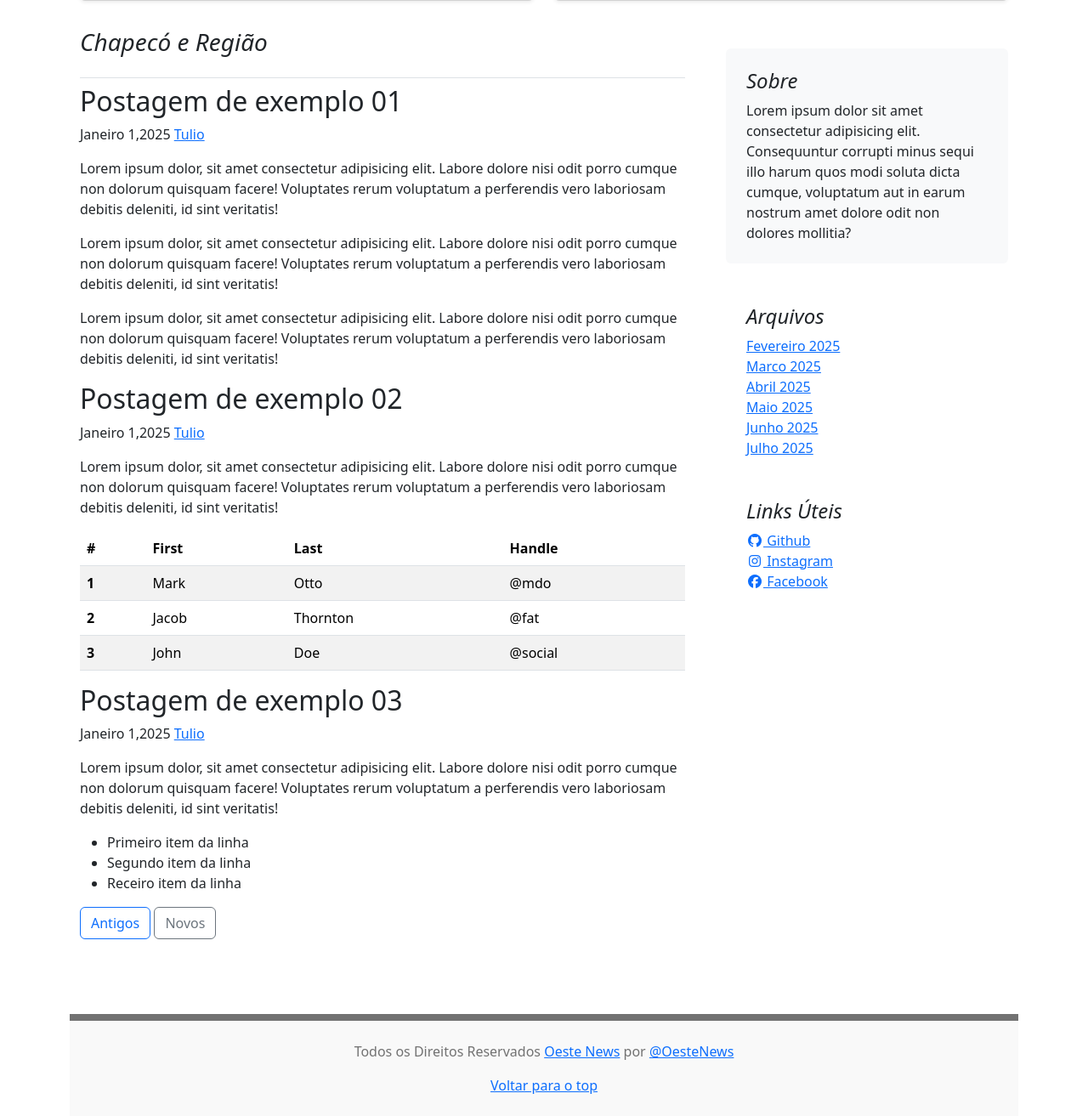
After one commit to lordjack/pweb1_2025_2, a PHP site: page /blog/index.html in a window 1280 px wide. The commit adds this page. Shown: the part 592-1905 px from the top of the page at 85% size. Run offline with PHP 8.4, Linux system fonts and the light colour scheme; some libraries are stand-ins or nearby versions.

Commit message:
criação estrutura admin blog

```diff
--- /dev/null
+++ b/php/blog/css/styles.css
@@ -0,0 +1,23 @@
+.blog-header {
+  line-height: 1;
+  border-bottom: 1px solid #e5e5e5;
+}
+
+.blog-paginacao {
+  margin-bottom: 4rem;
+}
+
+.blog-paginacao > btn {
+  border-radius: 2rem;
+}
+/* footer */
+.blog-footer {
+  padding: 3.5rem 3;
+  color: #727272 !important;
+  text-align: center;
+  background-color: #f9f9f9;
+  border-top: 0.5rem solid;
+}
+.blog-footer p:last-child {
+  margin-bottom: 0;
+}
--- /dev/null
+++ b/php/blog/index.html
@@ -0,0 +1,295 @@
+<!DOCTYPE html>
+<html lang="en">
+  <head>
+    <meta charset="utf-8" />
+    <meta name="viewport" content="width=device-width, initial-scale=1" />
+    <title>Bootstrap demo</title>
+    <link
+      href="https://cdn.jsdelivr.net/npm/bootstrap@5.3.8/dist/css/bootstrap.min.css"
+      rel="stylesheet"
+      integrity="sha384-sRIl4kxILFvY47J16cr9ZwB07vP4J8+LH7qKQnuqkuIAvNWLzeN8tE5YBujZqJLB"
+      crossorigin="anonymous"
+    />
+    <link
+      rel="stylesheet"
+      href="https://cdnjs.cloudflare.com/ajax/libs/font-awesome/7.0.1/css/all.min.css"
+      integrity="sha512-2SwdPD6INVrV/lHTZbO2nodKhrnDdJK9/kg2XD1r9uGqPo1cUbujc+IYdlYdEErWNu69gVcYgdxlmVmzTWnetw=="
+      crossorigin="anonymous"
+      referrerpolicy="no-referrer"
+    />
+
+    <link rel="stylesheet" href="css/styles.css" />
+  </head>
+  <body>
+    <div class="container">
+      <header class="blog-header">
+        <div class="row d-flex justify-content-between align-items-center">
+          <div class="col-4">
+            <a class="link-secondary" href="#">Se inscreva</a>
+          </div>
+          <div class="col-4">
+            <a class="display-6 link-secondary" href="#">Oeste News</a>
+          </div>
+          <div class="col-4">
+            <a class="link-secondary" href="#">
+              <i class="fa-solid fa-magnifying-glass"></i>
+            </a>
+            <a class="btn btn-sm btn-outline-secondary" href="#"
+              >Cadastrar-se</a
+            >
+          </div>
+        </div>
+      </header>
+      <div class="nav-scroller py-1 mb-2">
+        <!-- link: https://getbootstrap.com/docs/5.3/utilities/spacing/-->
+        <nav class="nav flex justify-content-between">
+          <a href="#" class="link-secundary">Mundo</a>
+          <a href="#" class="link-secundary">Brasil</a>
+          <a href="#" class="link-secundary">Tecnologia</a>
+          <a href="#" class="link-secundary">Design</a>
+          <a href="#" class="link-secundary">Cultura</a>
+          <a href="#" class="link-secundary">Negócios</a>
+          <a href="#" class="link-secundary">Política</a>
+          <a href="#" class="link-secundary">Opniões</a>
+          <a href="#" class="link-secundary">Ciência</a>
+          <a href="#" class="link-secundary">Saúde</a>
+          <a href="#" class="link-secundary">Viagens</a>
+        </nav>
+      </div>
+
+      <main class="container">
+        <div class="bg-dark p-4 mb-4 text-white rounded">
+          <div class="col-mb-6 px-0">
+            <h1 class="display-5 fst-italic">Titulo de uma postagem blog</h1>
+            <p class="lead">
+              Multiplas linhas de texto que forma o led, informando novos
+              leitores...
+            </p>
+            <p class="lead">
+              <a class="text-white fw-bold text-decoration-none" href="#">
+                Continue lendo...</a
+              >
+            </p>
+          </div>
+        </div>
+        <!-- Inicio Cards -->
+        <div class="row mb-2">
+          <!-- CARD 01 -->
+          <div class="col">
+            <div class="card h-100 shadow-sm">
+              <div class="row g-0">
+                <div class="col p-4">
+                  <span class="badge bg-primary m-2">Mundo</span>
+                  <h3 class="card-title">Canadá etc...</h3>
+                  <small class="text-muted">Nov 12</small>
+                  <p class="mt-2">
+                    teste... teste... teste... teste... teste... teste...
+                    teste... teste... teste... teste...
+                  </p>
+                  <a class="btn btn-link p-0" href="#">Continue lendo...</a>
+                </div>
+                <div class="col-auto d-none d-lg-block">
+                  <img
+                    src="https://picsum.photos/200/250?random=1"
+                    class="img-fluid rounded"
+                    alt="aleatoria"
+                  />
+                </div>
+              </div>
+            </div>
+          </div>
+          <!-- Fim CARD 01 -->
+
+          <!-- Inicio CARD 02 -->
+          <div class="col">
+            <div class="card h-100 shadow-sm">
+              <div class="row g-0">
+                <div class="col p-4">
+                  <span class="badge bg-primary m-2">Mundo</span>
+                  <h3 class="card-title">Estados Unidos etc...</h3>
+                  <small class="text-muted">Nov 20</small>
+                  <p class="mt-2">
+                    teste2... teste2... teste2... teste2... teste2... teste2...
+                    teste2... teste... teste... teste...
+                  </p>
+                  <a class="btn btn-link p-0" href="#">Continue lendo...</a>
+                </div>
+                <div class="col-auto d-none d-lg-block">
+                  <img
+                    src="https://picsum.photos/200/250?random=2"
+                    class="img-fluid rounded"
+                    alt="aleatoria"
+                  />
+                </div>
+              </div>
+            </div>
+          </div>
+          <!-- Fim CARD 02 -->
+        </div>
+        <!-- Fim Cards -->
+
+        <div class="row g-5 pt-4">
+          <!-- inicio corpo da postagem -->
+          <div class="col-8">
+            <h3 class="pb-4 mb-2 fst-italic border-bottom">Chapecó e Região</h3>
+
+            <article class="blog-post">
+              <h2 class="blog-post-title">Postagem de exemplo 01</h2>
+              <p class="blog-post-meta">Janeiro 1,2025 <a href="#">Tulio</a></p>
+              <p class="justify-content">
+                Lorem ipsum dolor, sit amet consectetur adipisicing elit. Labore
+                dolore nisi odit porro cumque non dolorum quisquam facere!
+                Voluptates rerum voluptatum a perferendis vero laboriosam
+                debitis deleniti, id sint veritatis!
+              </p>
+              <p class="justify-content">
+                Lorem ipsum dolor, sit amet consectetur adipisicing elit. Labore
+                dolore nisi odit porro cumque non dolorum quisquam facere!
+                Voluptates rerum voluptatum a perferendis vero laboriosam
+                debitis deleniti, id sint veritatis!
+              </p>
+              <p class="justify-content">
+                Lorem ipsum dolor, sit amet consectetur adipisicing elit. Labore
+                dolore nisi odit porro cumque non dolorum quisquam facere!
+                Voluptates rerum voluptatum a perferendis vero laboriosam
+                debitis deleniti, id sint veritatis!
+              </p>
+            </article>
+
+            <article class="blog-post">
+              <h2 class="blog-post-title">Postagem de exemplo 02</h2>
+              <p class="blog-post-meta">Janeiro 1,2025 <a href="#">Tulio</a></p>
+              <p class="justify-content">
+                Lorem ipsum dolor, sit amet consectetur adipisicing elit. Labore
+                dolore nisi odit porro cumque non dolorum quisquam facere!
+                Voluptates rerum voluptatum a perferendis vero laboriosam
+                debitis deleniti, id sint veritatis!
+              </p>
+              <table class="table table-striped table-hover">
+                <thead>
+                  <tr>
+                    <th scope="col">#</th>
+                    <th scope="col">First</th>
+                    <th scope="col">Last</th>
+                    <th scope="col">Handle</th>
+                  </tr>
+                </thead>
+                <tbody>
+                  <tr>
+                    <th scope="row">1</th>
+                    <td>Mark</td>
+                    <td>Otto</td>
+                    <td>@mdo</td>
+                  </tr>
+                  <tr>
+                    <th scope="row">2</th>
+                    <td>Jacob</td>
+                    <td>Thornton</td>
+                    <td>@fat</td>
+                  </tr>
+                  <tr>
+                    <th scope="row">3</th>
+                    <td>John</td>
+                    <td>Doe</td>
+                    <td>@social</td>
+                  </tr>
+                </tbody>
+              </table>
+            </article>
+            <article class="blog-post">
+              <h2 class="blog-post-title">Postagem de exemplo 03</h2>
+              <p class="blog-post-meta">Janeiro 1,2025 <a href="#">Tulio</a></p>
+              <p class="justify-content">
+                Lorem ipsum dolor, sit amet consectetur adipisicing elit. Labore
+                dolore nisi odit porro cumque non dolorum quisquam facere!
+                Voluptates rerum voluptatum a perferendis vero laboriosam
+                debitis deleniti, id sint veritatis!
+              </p>
+              <ul>
+                <li>Primeiro item da linha</li>
+                <li>Segundo item da linha</li>
+                <li>Receiro item da linha</li>
+              </ul>
+            </article>
+
+            <nav class="blog-paginacao">
+              <a class="btn btn-outline-primary" href="#">Antigos</a>
+              <a class="btn btn-outline-secondary disable" href="#">Novos</a>
+            </nav>
+          </div>
+          <!-- fim corpo da postagem -->
+          <!-- inicio Menu lateral direito-->
+          <div class="col-4">
+            <div class="position-sticky pt-4" style="top: 2rem">
+              <div class="p-4 mb-4 bg-light rounded">
+                <h4 class="fst-italic">Sobre</h4>
+                <p class="mb-0">
+                  Lorem ipsum dolor sit amet consectetur adipisicing elit.
+                  Consequuntur corrupti minus sequi illo harum quos modi soluta
+                  dicta cumque, voluptatum aut in earum nostrum amet dolore odit
+                  non dolores mollitia?
+                </p>
+              </div>
+              <div class="p-4">
+                <h4 class="fst-italic">Arquivos</h4>
+                <ol class="list-unstyled mb-0">
+                  <li><a href="#">Fevereiro 2025</a></li>
+                  <li><a href="#">Marco 2025</a></li>
+                  <li><a href="#">Abril 2025</a></li>
+                  <li><a href="#">Maio 2025</a></li>
+                  <li><a href="#">Junho 2025</a></li>
+                  <li><a href="#">Julho 2025</a></li>
+                </ol>
+              </div>
+              <div class="p-4">
+                <h4 class="fst-italic">Links Úteis</h4>
+                <ol class="list-unstyled mb-0">
+                  <li>
+                    <a href="#"><i class="fa-brands fa-github"></i> Github</a>
+                  </li>
+                  <li>
+                    <a href="#"
+                      ><i class="fa-brands fa-instagram"></i> Instagram</a
+                    >
+                  </li>
+                  <li>
+                    <a href="#"
+                      ><i class="fa-brands fa-facebook"></i> Facebook</a
+                    >
+                  </li>
+                </ol>
+              </div>
+            </div>
+          </div>
+          <!-- fim Menu lateral direito-->
+        </div>
+      </main>
+
+      <!-- Roda pé -->
+      <footer
+        class="blog-footer mt-4 py-4"
+        style="
+          padding: 3.5rem 3;
+          color: #727272 !important;
+          text-align: center;
+          background-color: #f9f9f9;
+          border-top: 0.5rem solid;
+        "
+      >
+        <p>
+          Todos os Direitos Reservados <a href="#"> Oeste News</a> por
+          <a href="#">@OesteNews</a>
+        </p>
+        <p>
+          <a href="#">Voltar para o top</a>
+        </p>
+      </footer>
+    </div>
+
+    <script
+      src="https://cdn.jsdelivr.net/npm/bootstrap@5.3.8/dist/js/bootstrap.bundle.min.js"
+      integrity="sha384-FKyoEForCGlyvwx9Hj09JcYn3nv7wiPVlz7YYwJrWVcXK/BmnVDxM+D2scQbITxI"
+      crossorigin="anonymous"
+    ></script>
+  </body>
+</html>
```
Also changed, not shown: php/aula01.php (+11 -2 lines), php/blog/admin/footer.php (added, +8 -0 lines), php/blog/admin/header.php (added, +15 -0 lines), php/blog/admin/index.php (added, +15 -0 lines), php/blog/admin/menu.php (added, +24 -0 lines), php/blog/admin/usuario/UsuarioForm.php (added, +57 -0 lines), php/blog/admin/usuario/UsuarioList.php (added, +69 -0 lines).
